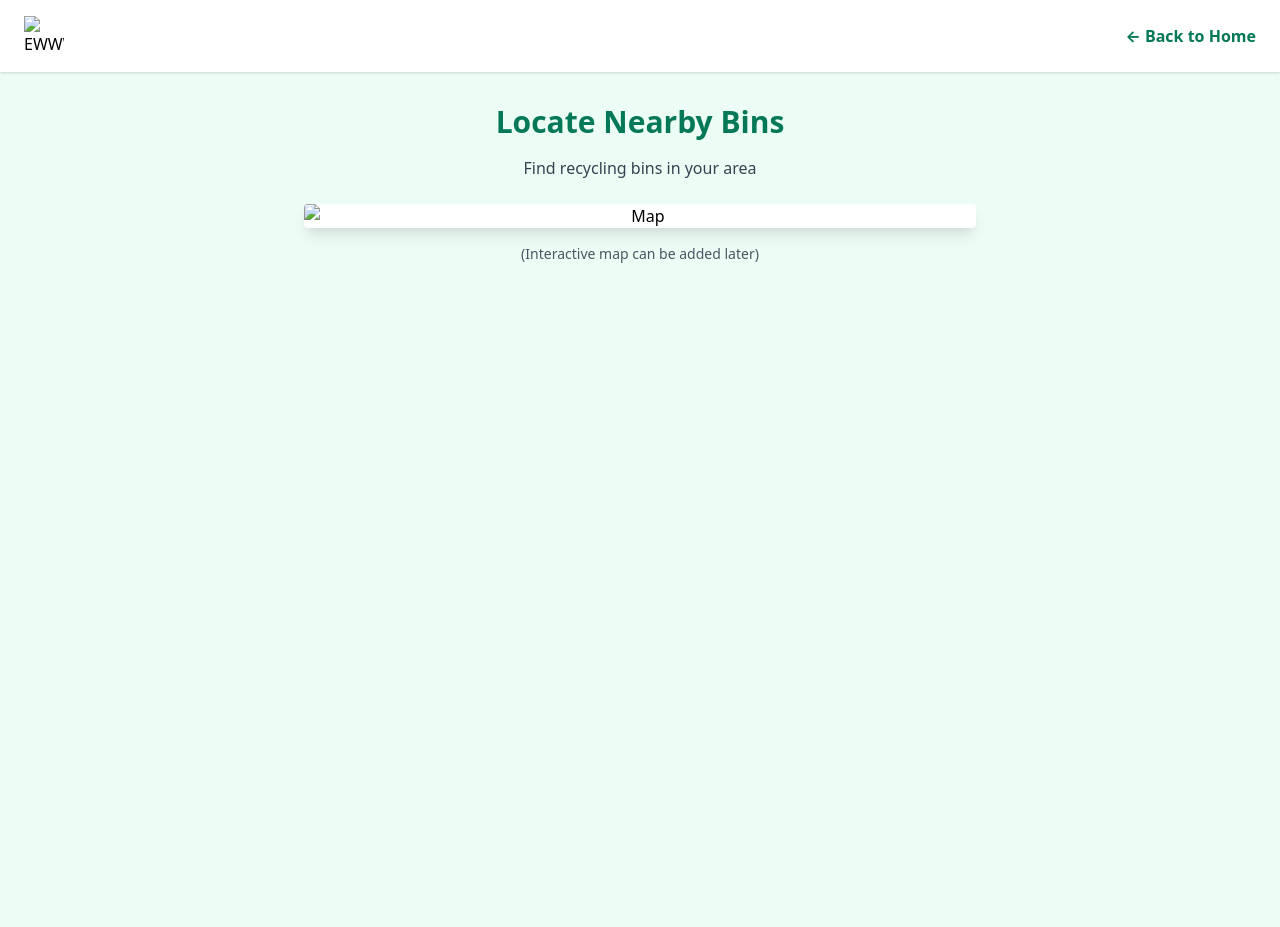
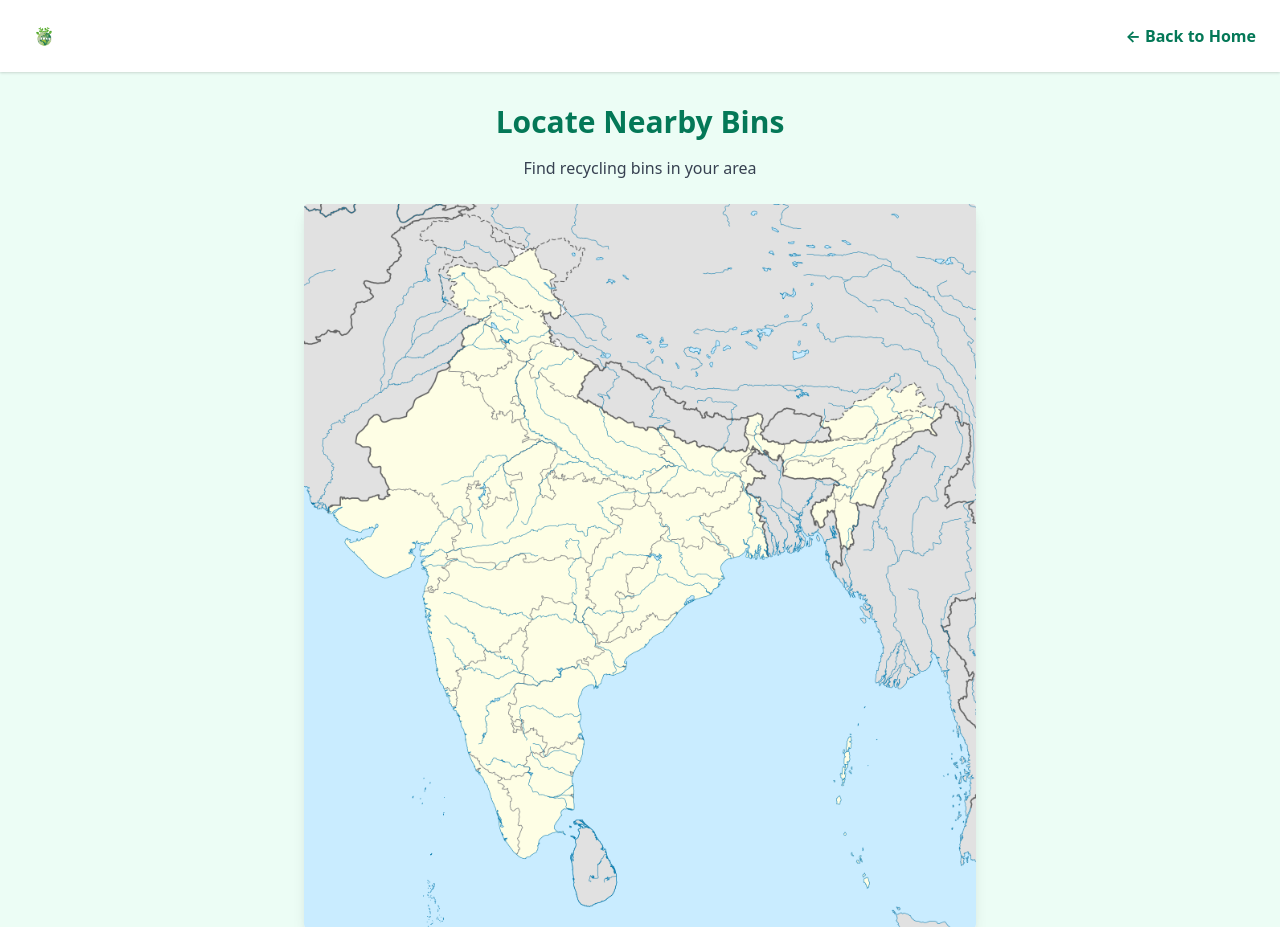
Before and after one commit to mehak1725/ewwww-frontend, a plain HTML site: page locate.html in a window 1280 px wide. Shown: the top 927 px of the page. Before the commit the page ends 800 px from the top, so only its background shows below. Drawn offline with nearby package versions, Linux system fonts and the light colour scheme.

Commit message:
Update locate.html

```diff
--- a/locate.html
+++ b/locate.html
@@ -1,4 +1,3 @@
-<!-- locate.html -->
 <!DOCTYPE html>
 <html lang="en">
 <head>
@@ -8,11 +7,9 @@
   <link href="https://cdn.jsdelivr.net/npm/tailwindcss@2.2.19/dist/tailwind.min.css" rel="stylesheet">
 </head>
 <body class="bg-green-50 font-sans">
-
-  <!-- Nav -->
   <nav class="flex justify-between items-center px-6 py-4 bg-white shadow">
     <a href="index.html">
-      <img src="public/assets/logo.png.png" alt="EWWWW Logo" class="w-10 h-10"/>
+      <img src="/assets/logo.png" alt="EWWWW Logo" class="w-10 h-10"/>
     </a>
     <a href="index.html" class="text-green-700 font-bold hover:underline">← Back to Home</a>
   </nav>
@@ -20,11 +17,9 @@
   <div class="p-8 text-center">
     <h1 class="text-3xl font-bold text-green-700 mb-4">Locate Nearby Bins</h1>
     <p class="mb-6 text-gray-700">Find recycling bins in your area</p>
-
     <div class="max-w-2xl mx-auto bg-white rounded shadow-lg overflow-hidden">
-      <img src="public/assets/map-india.png.png" alt="Map" class="w-full"/>
+      <img src="/assets/map-india.png" alt="Map" class="w-full"/>
     </div>
-
     <div class="mt-4 text-gray-600 text-sm">
       (Interactive map can be added later)
     </div>
```
